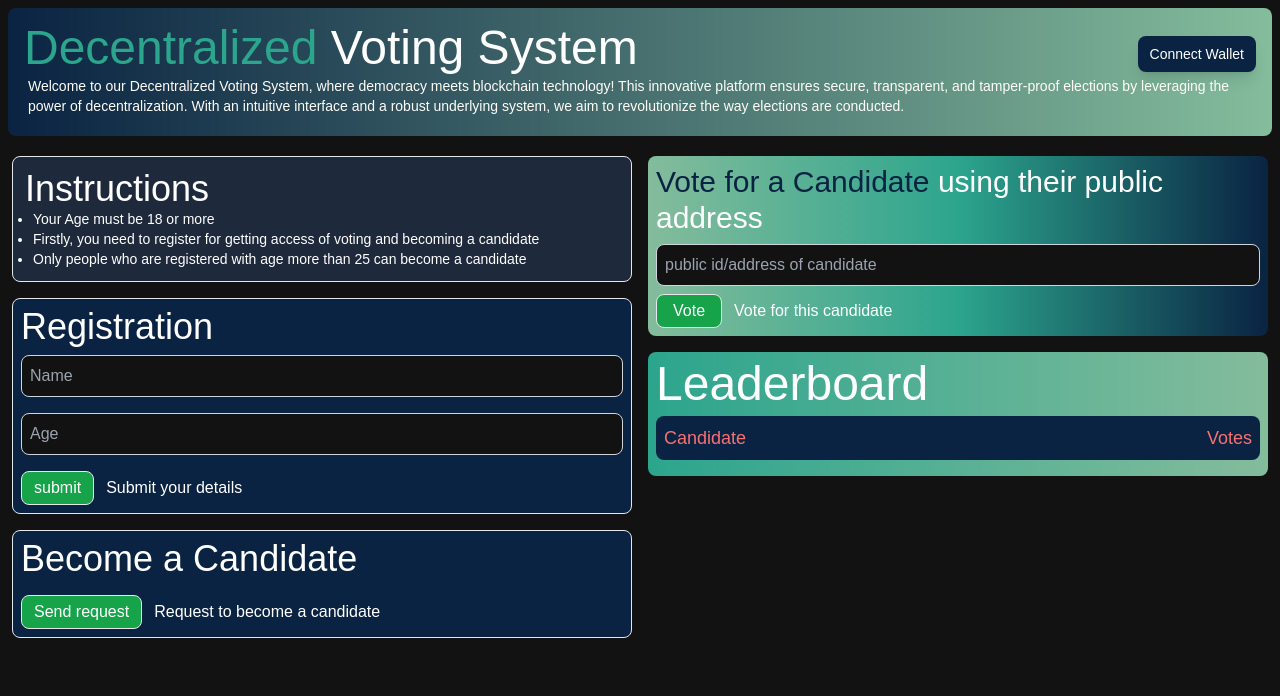
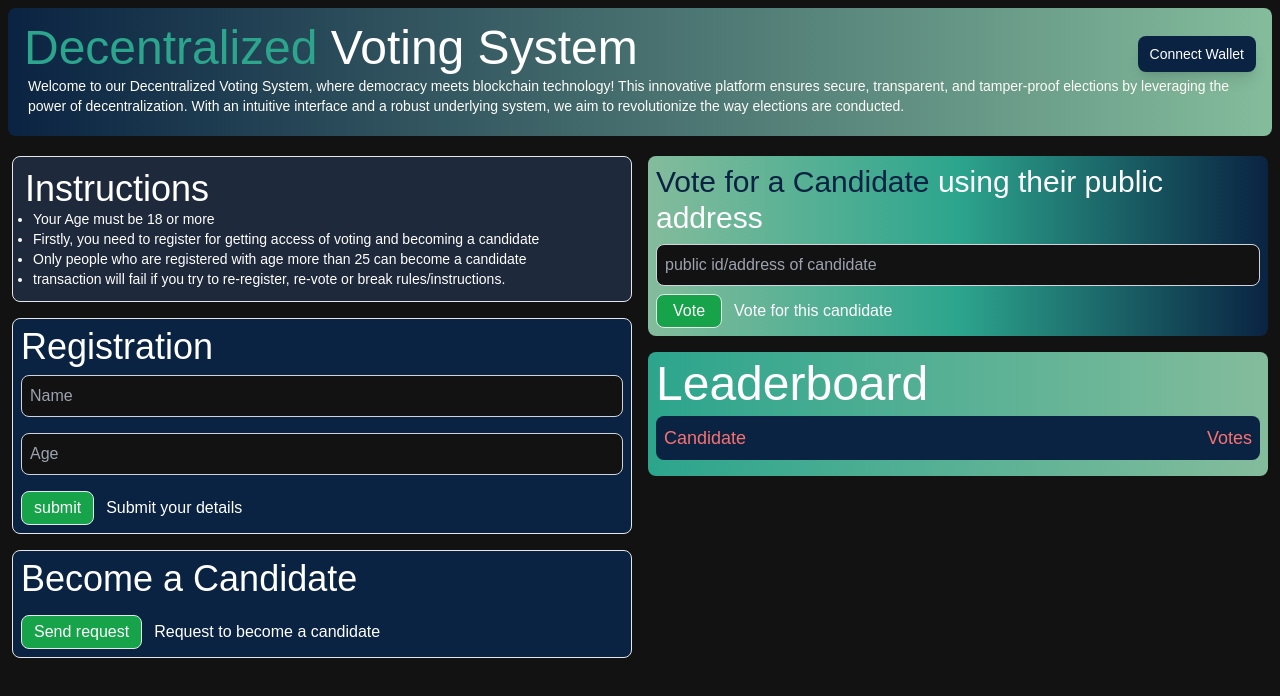
Before and after one commit to GauravRathore11/D-voting-system, a React (Vite) app: page / in a window 1280 px wide. Shown: the top 696 px of the page. Built offline with nearby package versions, Linux system fonts and the light colour scheme.

Commit message:
Completing full backend integration and enabling all functionalities

```diff
--- a/src/componants/BecomeCandidate.jsx
+++ b/src/componants/BecomeCandidate.jsx
@@ -1,4 +1,4 @@
-import React, { useContext, useState } from 'react'
+import React, { useContext, useEffect, useState } from 'react'
 import { WalletContext } from '../constants/walletContext';
 import {createContractInstance} from '../constants/contracts.jsx';
 const inputStyle = "border border-gray-300 rounded-lg p-2 w-full focus:outline-none focus:ring-2 focus:ring-blue-500";
@@ -6,11 +6,17 @@ const inputStyle = "border border-gray-300 rounded-lg p-2 w-full focus:outline-n
 const BecomeCandidate = () => {
   const [becomeCandidateUpdate, setBecomeCandidateUpdate] = useState("Request to become a candidate");
   const [isLoading, setIsLoading] = useState(false);
-  const { userAddress , web3 } =useContext(WalletContext);
+  const { userAddress , web3, setTransaction } =useContext(WalletContext);
+
+  useEffect(() => {
+
+  }, []);
 
   const becomeCandidateButton = async () => {
     try{
       setIsLoading(true);
+      setTransaction(true);
+
       const contract = createContractInstance(web3);
       const receipt = await contract.methods.candidateRegistration().send({from: userAddress});
 
@@ -29,6 +35,7 @@ const BecomeCandidate = () => {
     }
     finally {
       setIsLoading(false);
+      setTransaction(false);
     }
   }
 
--- a/src/componants/Header.jsx
+++ b/src/componants/Header.jsx
@@ -1,11 +1,28 @@
-import React, { useState } from 'react'
+import React, { useEffect, useState } from 'react'
 import { Description } from '../constants/util';
 import { useContext } from 'react';
 import { WalletContext } from '../constants/walletContext';
+import Web3 from 'web3';
 
 const Header = () => {
 
-  const { connectWallet, userAddress } = useContext(WalletContext);
+  const { connectWallet, userAddress, setWeb3, setUserAddress } = useContext(WalletContext);
+
+  // useEffect(() => {
+  //   const restoreWallet = () => {
+  //     const storedUserAddress = localStorage.getItem("userAddress");
+  //     const storedWeb3Provider = localStorage.getItem("web3Provider");
+
+  //     if(!storedUserAddress && !storedWeb3Provider) {
+  //       const web3Instance = new Web3(storedWeb3Provider);
+
+  //       setWeb3(web3Instance);
+  //       setUserAddress(storedUserAddress);
+  //     }
+  //   }
+
+  //   restoreWallet();
+  // }, []);
 
 
   return (
@@ -18,12 +35,14 @@ const Header = () => {
              Voting System</span>
 
           <div className='w-full lg:w-1/3 flex justify-start lg:justify-end'>
+
             {userAddress ? (
               <p className='bg-white py-1 px-2 rounded-lg text-[10px] sm:text-sm lgext-sm text-neutral-600 w-fit'>Connected Address : {userAddress}</p>
             ) : (
                <button onClick={connectWallet} className='h-fit py-2 px-3 bg-button1-color rounded-lg shadow-lg text-sm hover:bg-green-900'>Connect Wallet</button>
              )
             }
+
           </div>
 
         </div>
--- a/src/componants/Leaderboard.jsx
+++ b/src/componants/Leaderboard.jsx
@@ -4,38 +4,48 @@ import { createContractInstance } from '../constants/contracts';
 import { WalletContext } from '../constants/walletContext';
 
 const Leaderboard = () => {
-  const { web3 } = useContext(WalletContext);
+  const { web3, userAddress, transaction} = useContext(WalletContext);
   const [candidates, setCandidates] = useState([]);
 
   useEffect(() => {
     const fetchCandidateDetails = async () => {
-        try{
+        try {
             const contract = createContractInstance(web3);
 
-            //fetch addresses array -> candidates;
-            const candidateAddresses = await contract.methods.candidates().call();
+            //get count of all candidates
+            const candidateCount = await contract.methods.getCandidateCount().call();
 
-            //fetch details for each candidate
+            console.log("count : "+candidateCount);
+
+            //fetch addresses of all candiates using for loop
+            const candidateAddresses = [];
+
+            for(let i=0;i<candidateCount;++i)
+                candidateAddresses.push(await contract.methods.candidates(i).call());
+
+            //we have address list now use these addresses to fetch candidate details
             const candidateDetails = await Promise.all(
                 candidateAddresses.map(async (address) => {
                     const candidate = await contract.methods.registeredAccounts(address).call();
-                    return({
+
+                    return {
                         address,
                         name : candidate.name,
                         age : candidate.age,
                         votes : candidate.voteCount
-                    });
+                    };
                 })
             );
 
+            console.log(candidateDetails);
             setCandidates(candidateDetails);
-        }catch(error){
+        } catch (error) {
             console.log(error.message);
         }
     }
 
     fetchCandidateDetails();
-  }, [web3]);
+  },[web3, userAddress, transaction]);
 
   return (
     <div className='bg-gradient-to-r from-nav2-color to-nav1-color w-full rounded-lg p-2'>
@@ -50,8 +60,8 @@ const Leaderboard = () => {
             {candidates.map((candidate, index) => (
                 <div key={index} className='bg-button1-color rounded-lg p-2 mb-2'>
                     <div className='flex justify-between'>
-                        <h1>{candidate.name}(Age : {candidate.age})</h1>
-                        <h1>{candidate.voteCount}</h1>
+                        <h1>{candidate.name}(Age : {Number(candidate.age)})</h1>
+                        <h1>{Number(candidate.votes)}</h1>
                     </div>
                     <h5 className='text-neutral-500 text-sm'>{candidate.address}</h5>
                 </div>
--- a/src/componants/VotingSection.jsx
+++ b/src/componants/VotingSection.jsx
@@ -7,7 +7,7 @@ const inputStyle = "border border-gray-300 rounded-lg p-2 w-full focus:outline-n
 const VotingSection = () => {
 
   const [voteUpdate, setVoteUpdate] = useState("Vote for this candidate");
-  const { web3 , userAddress} = useContext(WalletContext);
+  const { web3 , userAddress, setTransaction} = useContext(WalletContext);
   const [ voteAddress, setVoteAddress ] = useState("");
   const [ isLoading, setIsLoading ] = useState(false);
 
@@ -17,9 +17,9 @@ const VotingSection = () => {
       return;
     }
 
-    setIsLoading(true);
-
     try{
+      setIsLoading(true);
+      setTransaction(true);
       const contract = createContractInstance(web3);
       const receipt = await contract.methods.vote(voteAddress).send({from:userAddress});
 
@@ -36,6 +36,7 @@ const VotingSection = () => {
       setVoteUpdate(error.message);
     }finally{
       setIsLoading(false);
+      setTransaction("start");
     }
   }
 
--- a/src/constants/contracts.jsx
+++ b/src/constants/contracts.jsx
@@ -1,6 +1,6 @@
 import Web3 from "web3";
 
-export const CONTRACT_ADDRESS = "0xf7a5b8828db35ed0491b0b58061a737048a06bef"
+export const CONTRACT_ADDRESS = "0x089ed45412d0fa7adb3528f8126e4be9e603e3ea"
 
 export const CONTRACT_ABI = [
 	{
@@ -93,6 +93,19 @@ export const CONTRACT_ABI = [
 	},
 	{
 		"inputs": [],
+		"name": "getCandidateCount",
+		"outputs": [
+			{
+				"internalType": "uint256",
+				"name": "",
+				"type": "uint256"
+			}
+		],
+		"stateMutability": "view",
+		"type": "function"
+	},
+	{
+		"inputs": [],
 		"name": "owner",
 		"outputs": [
 			{
--- a/src/constants/util.jsx
+++ b/src/constants/util.jsx
@@ -1,7 +1,8 @@
 export const userInstructions = [
     {instruction : "Your Age must be 18 or more"},
     {instruction : "Firstly, you need to register for getting access of voting and becoming a candidate"},
-    {instruction : "Only people who are registered with age more than 25 can become a candidate"}
+    {instruction : "Only people who are registered with age more than 25 can become a candidate"},
+    {instruction : "transaction will fail if you try to re-register, re-vote or break rules/instructions."}
 ]
 
 export const Candidates = [
--- a/src/constants/walletContext.jsx
+++ b/src/constants/walletContext.jsx
@@ -7,9 +7,9 @@ const WalletProvider = ({children}) => {
 
     const [userAddress, setUserAddress] = useState("");
     const [web3, setWeb3] = useState(null);
+    const [transaction, setTransaction] = useState(false);
 
     const connectWallet = async () => {
-
 
         if(typeof window.ethereum !== "undefined") {
             try{
@@ -17,7 +17,11 @@ const WalletProvider = ({children}) => {
                 await window.ethereum.request({ method: "eth_requestAccounts" });
 
                 //set new web3 instance
-                setWeb3(new Web3(window.ethereum));
+                const web3Instance = new Web3(window.ethereum);
+                setWeb3(web3Instance);
+
+                // localStorage.setItem("userAddress", userAddress);
+                // localStorage.setItem("web3Provider", window.ethereum);
 
                 // Get the user's account
                 const accounts = await web3.eth.getAccounts();
@@ -41,7 +45,7 @@ const WalletProvider = ({children}) => {
     };
 
     return (
-        <WalletContext.Provider value={{ web3, userAddress, connectWallet }}>
+        <WalletContext.Provider value={{ web3, userAddress, transaction, setTransaction, setUserAddress, setWeb3 , connectWallet }}>
             {children}
         </WalletContext.Provider>
     )
```
